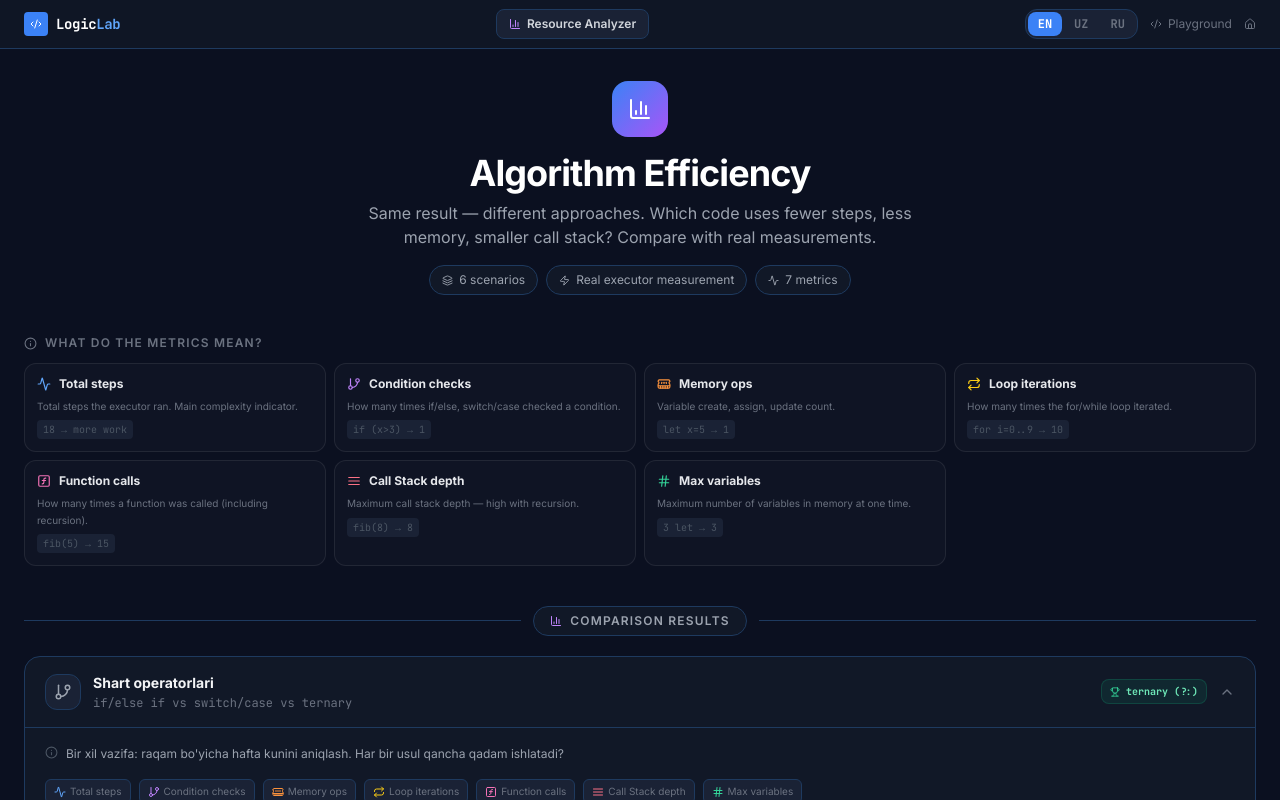
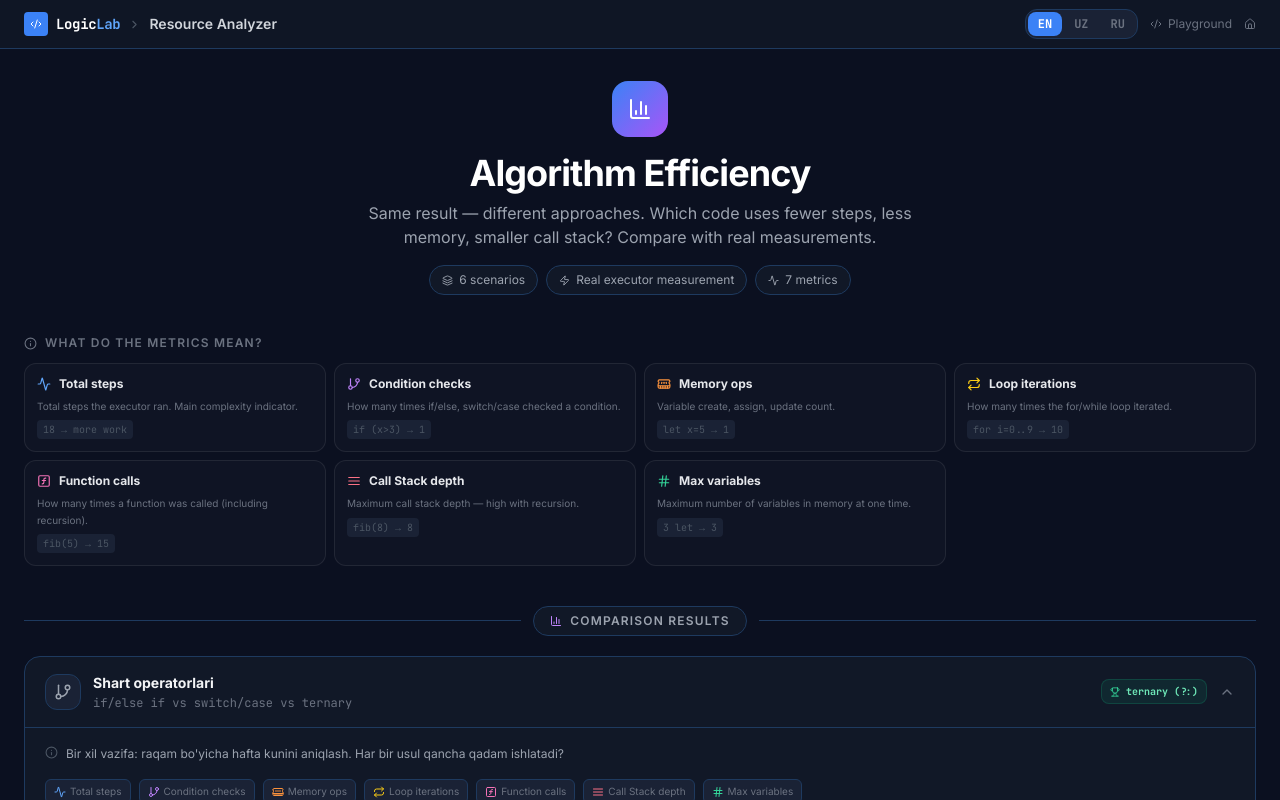
Before and after one commit to maxmutov-nuriddin/LogicJS, a Next.js app: page /performance in a window 1280 px wide. Shown: the top 800 px of the page. Built offline with nearby package versions, Linux system fonts and the light colour scheme.

Commit message:
update page.tsx and page.tsx

```diff
--- a/app/performance/page.tsx
+++ b/app/performance/page.tsx
@@ -6,7 +6,7 @@ import { useRouter } from "next/navigation";
 import { motion, AnimatePresence } from "framer-motion";
 import {
   Code2, Home, BarChart3, GitBranch, Repeat, FunctionSquare,
-  Layers, Trophy, ChevronDown, ChevronUp, Zap, Activity,
+  Layers, Trophy, ChevronDown, ChevronUp, ChevronRight, Zap, Activity,
   Database, Target, Info, ArrowRight, CheckCircle2,
   MemoryStick, Hash, AlignJustify, Copy, Check, Terminal,
 } from "lucide-react";
@@ -1168,19 +1168,16 @@ export default function PerformancePage() {
       {/* Header */}
       <header className="sticky top-0 z-20 border-b border-border bg-surface/80 backdrop-blur-sm">
         <div className="flex items-center justify-between px-4 sm:px-6 h-12 max-w-7xl mx-auto">
-          <Link href="/" className="flex items-center gap-2">
+          <Link href="/" className="flex items-center gap-2 group">
             <div className="w-6 h-6 rounded bg-primary flex items-center justify-center">
               <Code2 size={12} className="text-white" />
             </div>
-            <span className="font-bold text-sm text-white font-mono tracking-tight">
+            <span className="font-bold text-sm text-white font-mono tracking-tight group-hover:opacity-80 transition-opacity">
               Logic<span className="text-primary-light">Lab</span>
             </span>
+            <ChevronRight size={13} className="text-gray-600" />
+            <span className="font-semibold text-sm text-gray-300">{t.resTitle}</span>
           </Link>
-
-          <div className="flex items-center gap-1.5 px-3 py-1.5 rounded-lg bg-surface-2 border border-border">
-            <BarChart3 size={12} className="text-accent-light" />
-            <span className="text-xs font-semibold text-gray-300 hidden sm:block">{t.resTitle}</span>
-          </div>
 
           <div className="flex items-center gap-3">
             <LanguageSwitcher />
--- a/app/playground/page.tsx
+++ b/app/playground/page.tsx
@@ -2,7 +2,7 @@
 
 import { useEffect } from "react";
 import Link from "next/link";
-import { Code2, AlertCircle, Home, Layers, BarChart3 } from "lucide-react";
+import { Code2, AlertCircle, Home, Layers, BarChart3, ChevronRight } from "lucide-react";
 import { usePlaygroundStore, useLangStore } from "./store";
 import { UI } from "@/lib/i18n/ui";
 import { CodeEditor } from "@/components/editor/CodeEditor";
@@ -33,20 +33,17 @@ export default function PlaygroundPage() {
       {/* Header */}
       <header className="shrink-0 border-b border-border bg-surface/80 backdrop-blur-sm z-20">
         <div className="flex items-center justify-between px-4 h-12">
-          {/* Logo */}
+          {/* Logo + breadcrumb */}
           <Link href="/" className="flex items-center gap-2 group">
             <div className="w-6 h-6 rounded bg-primary flex items-center justify-center">
               <Code2 size={12} className="text-white" />
             </div>
-            <span className="font-bold text-sm text-white font-mono tracking-tight">
+            <span className="font-bold text-sm text-white font-mono tracking-tight group-hover:opacity-80 transition-opacity">
               Logic<span className="text-primary-light">Lab</span>
             </span>
+            <ChevronRight size={13} className="text-gray-600" />
+            <span className="font-semibold text-sm text-gray-300">JS Playground</span>
           </Link>
-
-          {/* Center */}
-          <span className="hidden sm:block text-xs text-gray-600 font-mono absolute left-1/2 -translate-x-1/2">
-            {t.heroTag}
-          </span>
 
           {/* Right: language switcher + home */}
           <div className="flex items-center gap-3">
```
